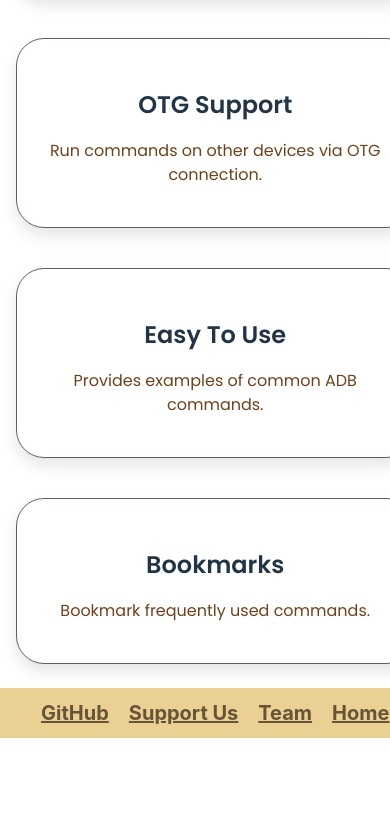
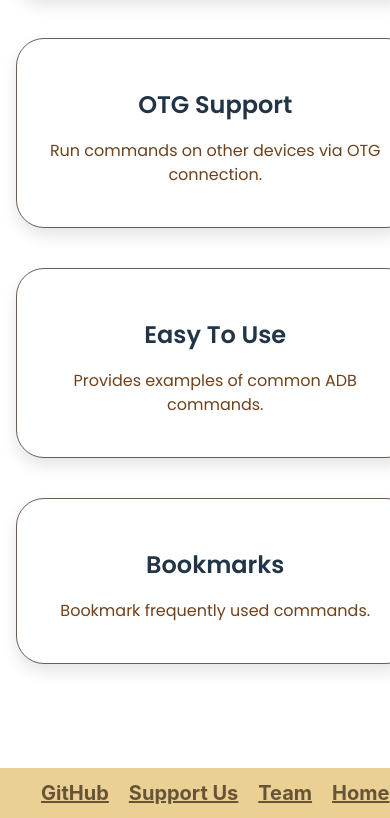
Before and after one commit to KrishnaSSH/aShellYou-Website, a React (Vite) app: page / in a window 390 px wide. Shown: the part 1160-1978 px from the top of the page. Before the commit the page ends 1898 px from the top, so only its background shows below. Built offline with nearby package versions, Linux system fonts and the light colour scheme.

Commit message:
improved Proportions

```diff
--- a/src/components/css/Footer.css
+++ b/src/components/css/Footer.css
@@ -6,6 +6,7 @@
   position: relative;
   width: 100%;
   box-sizing: border-box;
+  margin-top: 100px;
 }
 
 .footer-content {
@@ -29,6 +30,7 @@
 @media (max-width: 768px) {
   .footer {
     padding: 10px 0;
+    margin-top: 80px;
   }
 
   .footer-link {
--- a/src/components/css/Navbar.css
+++ b/src/components/css/Navbar.css
@@ -92,7 +92,7 @@
     height: 80vh;
     width: 50vw;
     background-color: rgb(242, 211, 144);
-    backdrop-filter: blur(20px);
+    backdrop-filter: blur(5px);
     flex-direction: column;
     align-items: center;
     transform: translateX(100%);
```
